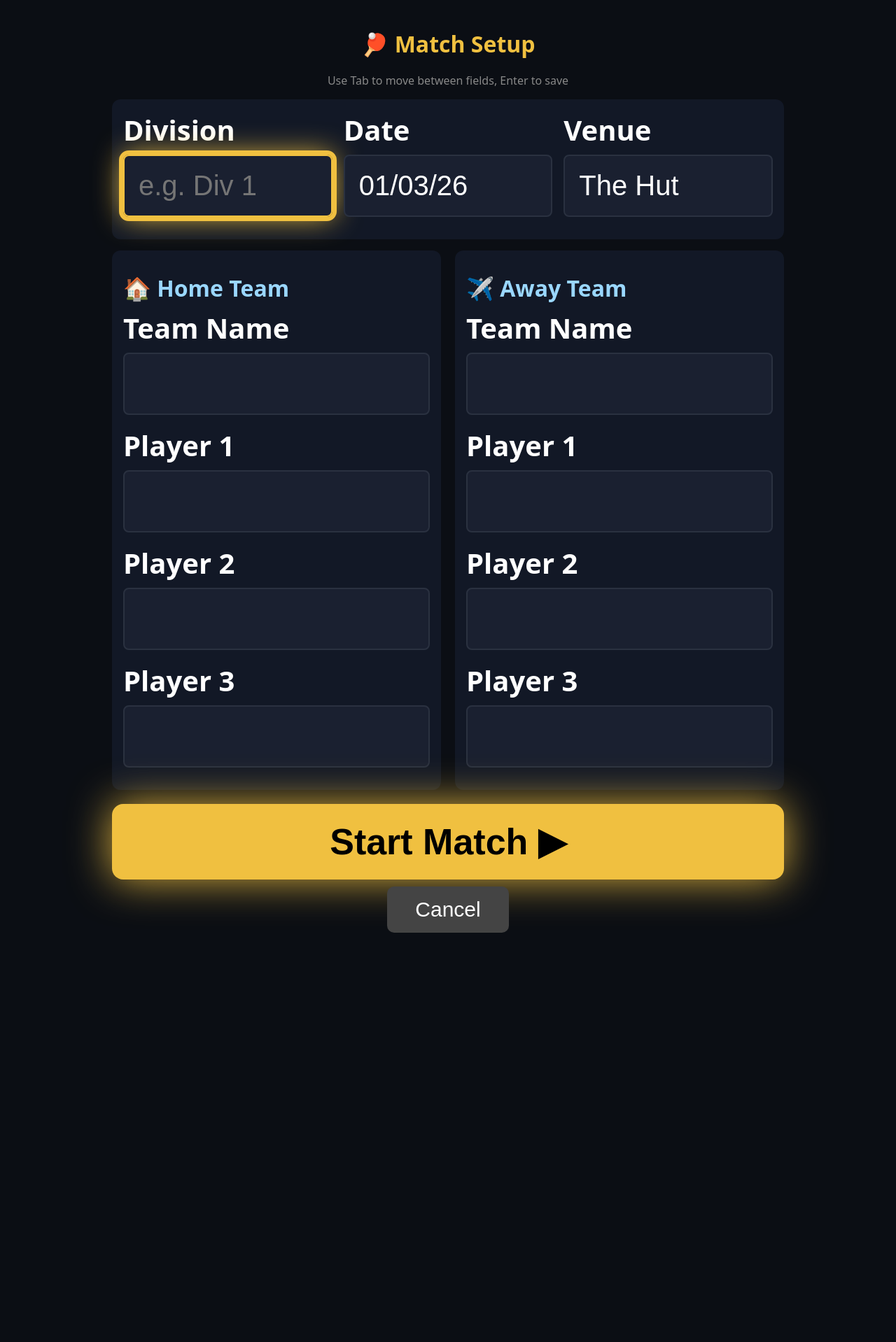
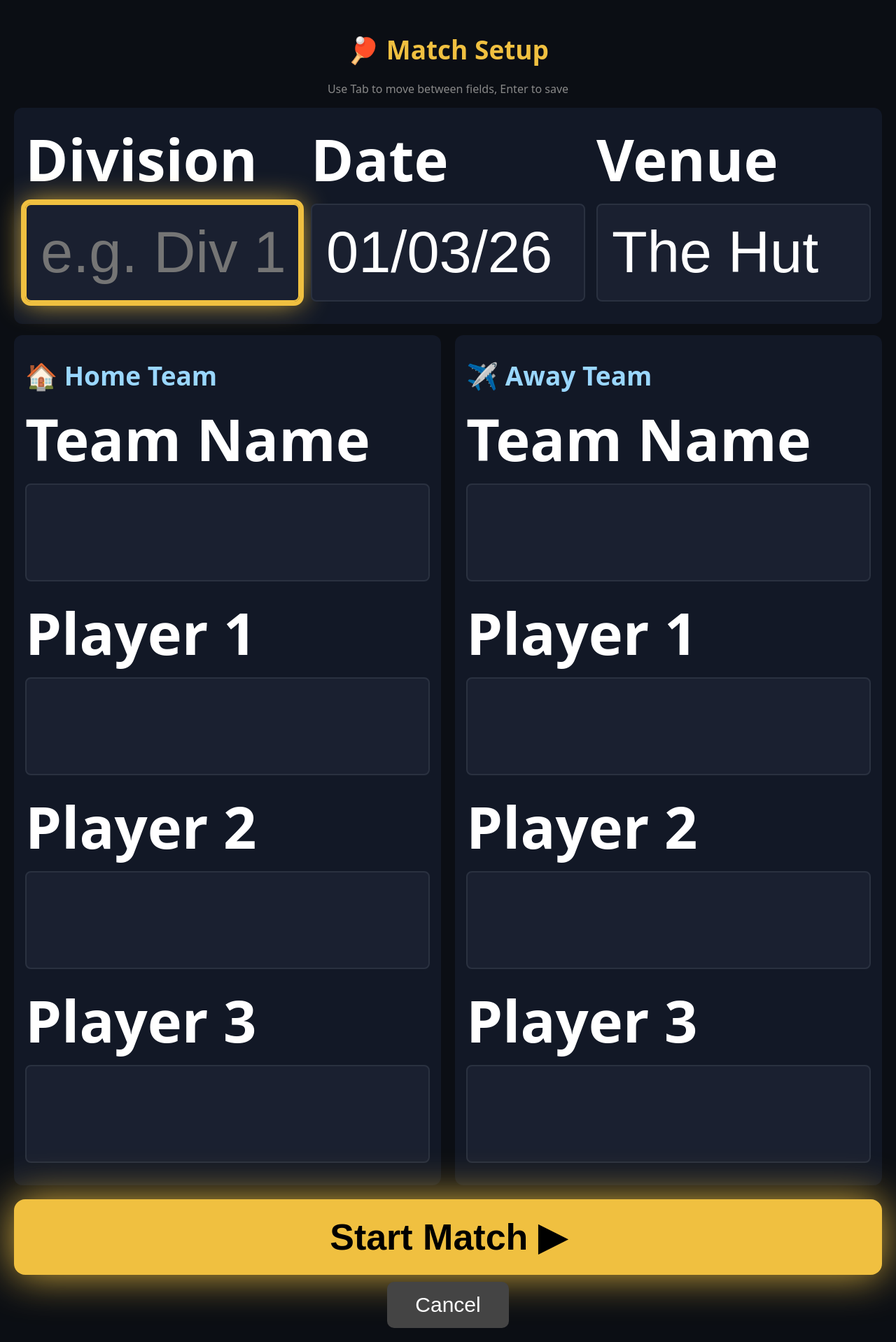
Before and after one commit to silkjamie009/tabletennis-scoreboard-, a Flask app: page /match/setup in a window 1280 px wide. Shown: the whole page at 70% size. Before the commit the page ends 1333 px from the top, so only its background shows below. Run offline with Flask 3, Linux system fonts and the light colour scheme.

Commit message:
Add files via upload

```diff
--- a/tt/static/score.js
+++ b/tt/static/score.js
@@ -178,6 +178,7 @@ document.addEventListener('keydown', (e) => {
     else if (k === 's')  { e.preventDefault(); cmd('toggleserve'); }
     else if (k === 'c')  { e.preventDefault(); window.location.href = '/match/setup'; }
     else if (k === 'e')  { e.preventDefault(); dlgQuick.showModal(); qA.focus(); }
+    else if (k === 'r' && !e.ctrlKey && !e.shiftKey && !e.metaKey)  { e.preventDefault(); fetch('/toggle_speech', {method:'POST'}).then(r=>r.json()).then(d=>{ const icon = document.getElementById('speechIcon'); if (icon) icon.textContent = d.speech ? 'SND ON' : 'SND OFF'; }); }
     else if (k === 'a')  { handleDown('a', e); }
     else if (k === 'l')  { handleDown('l', e); }
 });
@@ -189,8 +190,6 @@ document.addEventListener('keyup', (e) => {
 });
 
 // ---- Quick Edit ----
-btnQuick.addEventListener('click', () => { dlgQuick.showModal(); qA.focus(); });
-btnAdmin.addEventListener('click', () => { window.location.href = '/admin'; });
 qCancel.addEventListener('click', () => dlgQuick.close());
 
 qForm.addEventListener('submit', async (e) => {
@@ -199,6 +198,7 @@ qForm.addEventListener('submit', async (e) => {
     try {
         await fetch('/quick', { method:'POST', body: fd });
         dlgQuick.close();
+        location.reload();
     } catch(err) {
         alert('Failed to save.');
     }
--- a/tt/static/style.css
+++ b/tt/static/style.css
@@ -215,9 +215,9 @@ input:focus, select:focus {
 
 /* ---- Match Setup / Forms ---- */
 .match-wrap {
-    max-width: 1000px;
-    margin: 0 auto;
+    width: 100%;
     padding: 20px;
+    box-sizing: border-box;
 }
 
 .match-grid {
@@ -235,14 +235,14 @@ input:focus, select:focus {
 .match-label {
     display: block;
     margin-bottom: 16px;
-    font-size: 40px;
+    font-size: 83px;
     font-weight: 600;
 }
 
 .match-input, .match-select {
     width: 100%;
     padding: 20px;
-    font-size: 40px;
+    font-size: 83px;
     background: #1a2030;
     color: #fff;
     border: 2px solid #2a3140;
@@ -286,16 +286,17 @@ input:focus, select:focus {
     cursor: pointer;
     margin-top: 10px;
 }
+.cancel-btn:focus, .cancel-btn:hover { outline: 6px solid #fff; box-shadow: 0 0 60px rgba(255,255,255,0.8), 0 0 120px rgba(255,255,255,0.4); transform: scale(1.05); transition: all 0.15s; }
 
 h1.match-title {
-    font-size: 32px;
+    font-size: 37px;
     text-align: center;
     color: #f0c040;
     margin-bottom: 20px;
 }
 
 h2.match-subtitle {
-    font-size: 32px;
+    font-size: 37px;
     color: #9ad7ff;
     margin: 16px 0 8px;
     font-weight: 700;
@@ -312,10 +313,10 @@ h2.match-subtitle {
     padding: 20px;
 }
 
-.match-num { font-size: 2rem; color: #888; margin-bottom: 6px; }
-.overall { font-size: 1.8rem; color: #9ad7ff; margin-bottom: 16px; }
-.vs { font-size: clamp(25px, 5vw, 50px); color: #888; margin: 8px 0; }
-.player { font-size: clamp(60px, 10vw, 120px); font-weight: 900; color: #f0c040; line-height: 1.1; }
+.match-num { font-size: 4rem; color: #888; margin-bottom: 6px; }
+.overall { font-size: 3.5rem; color: #9ad7ff; margin-bottom: 16px; }
+.vs { font-size: clamp(50px, 8vw, 100px); color: #888; margin: 8px 0; }
+.player { font-size: clamp(60px, 10vw, 130px); font-weight: 900; color: #f0c040; line-height: 1.1; }
 .team { font-size: 1.3rem; color: #9ad7ff; margin-bottom: 4px; }
 
 .options {
@@ -333,12 +334,12 @@ h2.match-subtitle {
     min-width: 200px;
 }
 
-.opt h3 { margin: 0 0 10px; color: #9ad7ff; font-size: 40px; }
+.opt h3 { margin: 0 0 10px; color: #9ad7ff; font-size: 60px; }
 
 .opt select {
     width: 100%;
     padding: 20px;
-    font-size: 40px;
+    font-size: 72px;
     background: #1a2030;
     color: #fff;
     border: 2px solid #2a3140;
```
